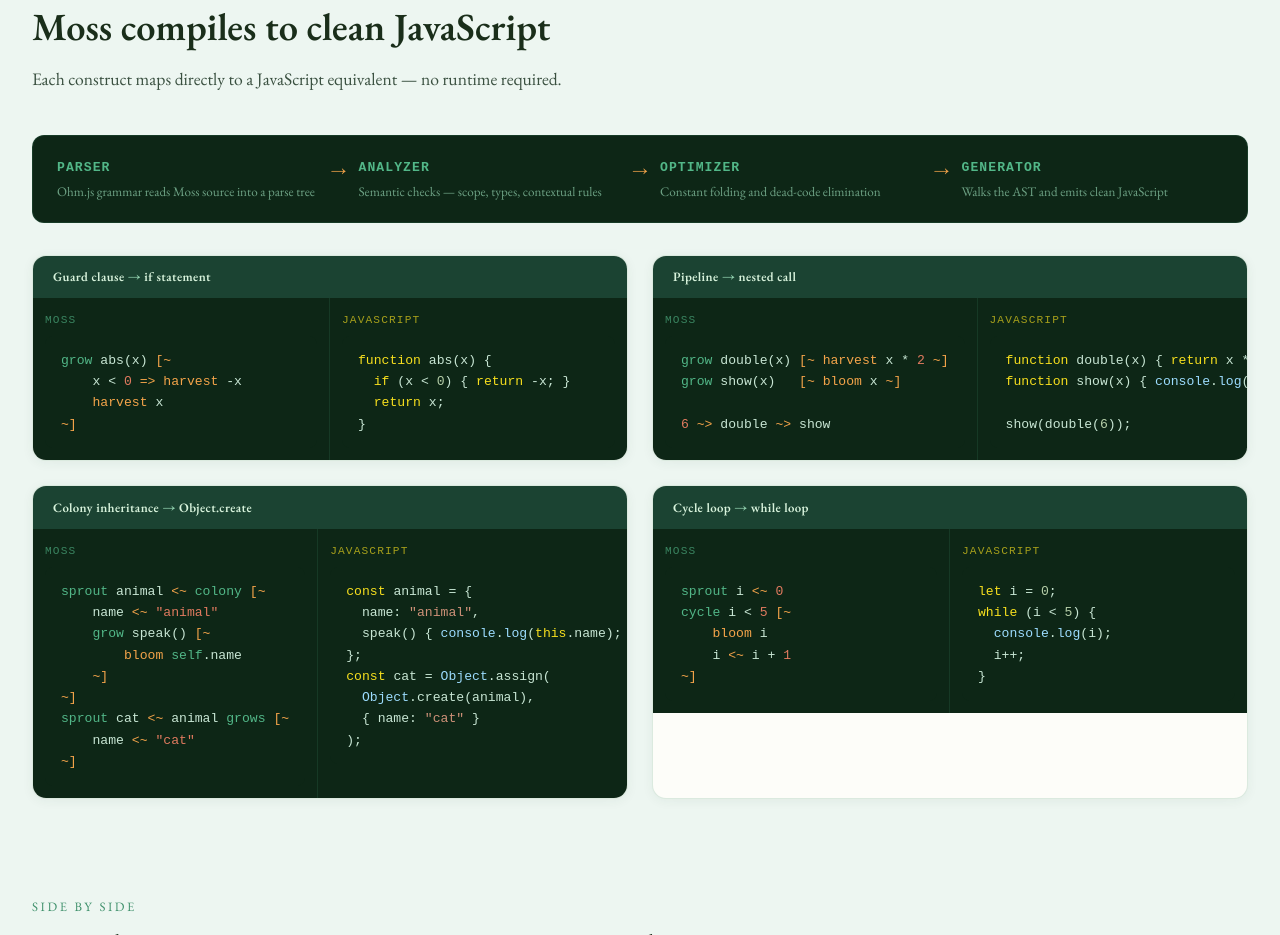
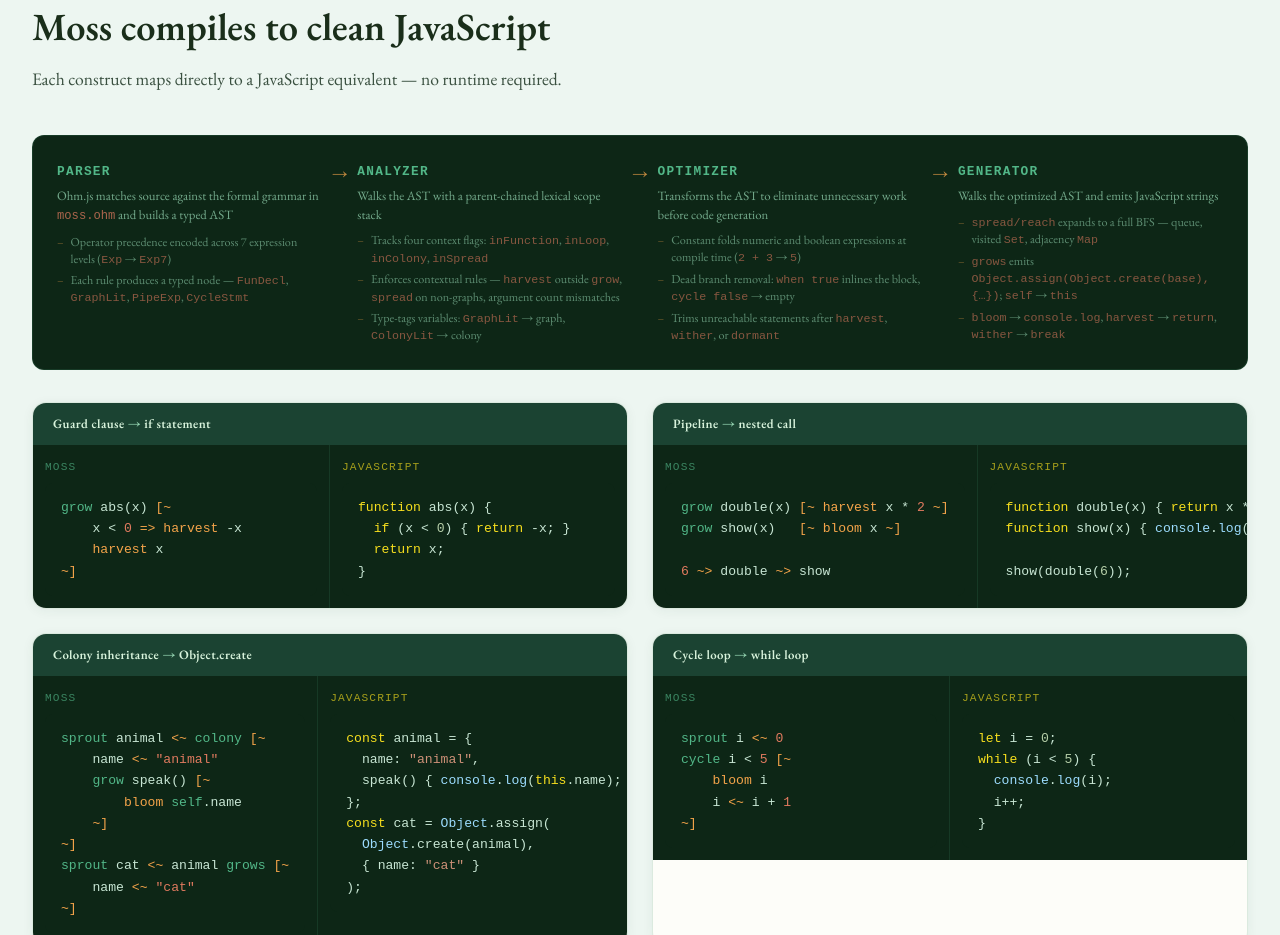
Before and after one commit to ethxnwzng/mosslang, a website: page docs/index.html in a window 1280 px wide. Shown: the part 2654-3589 px from the top of the page. Drawn offline with nearby package versions, Linux system fonts and the light colour scheme.

Commit message:
expand compiler pipeline with accurate per-stage details from source

```diff
--- a/docs/index.html
+++ b/docs/index.html
@@ -140,25 +140,52 @@
     <p class="section-desc">Each construct maps directly to a JavaScript equivalent — no runtime required.</p>
 
     <div class="pipeline-strip">
+
       <div class="pipeline-step">
         <div class="pipeline-name">Parser</div>
-        <div class="pipeline-detail">Ohm.js grammar reads Moss source into a parse tree</div>
+        <div class="pipeline-detail">Ohm.js matches source against the formal grammar in <code>moss.ohm</code> and builds a typed AST</div>
+        <ul class="pipeline-facts">
+          <li>Operator precedence encoded across 7 expression levels (<code>Exp</code> → <code>Exp7</code>)</li>
+          <li>Each rule produces a typed node — <code>FunDecl</code>, <code>GraphLit</code>, <code>PipeExp</code>, <code>CycleStmt</code></li>
+        </ul>
       </div>
+
       <div class="pipeline-sep">→</div>
+
       <div class="pipeline-step">
         <div class="pipeline-name">Analyzer</div>
-        <div class="pipeline-detail">Semantic checks — scope, types, contextual rules</div>
+        <div class="pipeline-detail">Walks the AST with a parent-chained lexical scope stack</div>
+        <ul class="pipeline-facts">
+          <li>Tracks four context flags: <code>inFunction</code>, <code>inLoop</code>, <code>inColony</code>, <code>inSpread</code></li>
+          <li>Enforces contextual rules — <code>harvest</code> outside <code>grow</code>, <code>spread</code> on non-graphs, argument count mismatches</li>
+          <li>Type-tags variables: <code>GraphLit</code> → graph, <code>ColonyLit</code> → colony</li>
+        </ul>
       </div>
+
       <div class="pipeline-sep">→</div>
+
       <div class="pipeline-step">
         <div class="pipeline-name">Optimizer</div>
-        <div class="pipeline-detail">Constant folding and dead-code elimination</div>
+        <div class="pipeline-detail">Transforms the AST to eliminate unnecessary work before code generation</div>
+        <ul class="pipeline-facts">
+          <li>Constant folds numeric and boolean expressions at compile time (<code>2 + 3</code> → <code>5</code>)</li>
+          <li>Dead branch removal: <code>when true</code> inlines the block, <code>cycle false</code> → empty</li>
+          <li>Trims unreachable statements after <code>harvest</code>, <code>wither</code>, or <code>dormant</code></li>
+        </ul>
       </div>
+
       <div class="pipeline-sep">→</div>
+
       <div class="pipeline-step">
         <div class="pipeline-name">Generator</div>
-        <div class="pipeline-detail">Walks the AST and emits clean JavaScript</div>
+        <div class="pipeline-detail">Walks the optimized AST and emits JavaScript strings</div>
+        <ul class="pipeline-facts">
+          <li><code>spread/reach</code> expands to a full BFS — queue, visited <code>Set</code>, adjacency <code>Map</code></li>
+          <li><code>grows</code> emits <code>Object.assign(Object.create(base), {…})</code>; <code>self</code> → <code>this</code></li>
+          <li><code>bloom</code> → <code>console.log</code>, <code>harvest</code> → <code>return</code>, <code>wither</code> → <code>break</code></li>
+        </ul>
       </div>
+
     </div>
 
     <div class="compile-grid">
--- a/docs/style.css
+++ b/docs/style.css
@@ -397,39 +397,79 @@ pre code {
   margin: 1.75rem 0 2rem;
   background: var(--c-darkest);
   border-radius: 12px;
-  padding: 1.25rem 1.5rem;
+  padding: 1.5rem;
   flex-wrap: wrap;
   border: 1px solid rgba(82,183,136,0.15);
 }
 
 .pipeline-step {
   flex: 1;
-  min-width: 120px;
+  min-width: 160px;
 }
 
 .pipeline-name {
   font-family: 'Courier New', monospace;
-  font-size: 0.82rem;
+  font-size: 0.8rem;
   font-weight: 700;
   color: var(--syn-starter);
-  margin-bottom: 0.25rem;
+  margin-bottom: 0.3rem;
   text-transform: uppercase;
-  letter-spacing: 0.08em;
+  letter-spacing: 0.1em;
 }
 
 .pipeline-detail {
-  font-size: 0.82rem;
+  font-size: 0.8rem;
   color: var(--c-mint);
+  opacity: 0.75;
+  line-height: 1.45;
+  margin-bottom: 0.5rem;
+}
+
+.pipeline-detail code {
+  font-size: 0.76rem;
+  color: var(--syn-string);
+  font-family: 'Courier New', monospace;
+}
+
+.pipeline-facts {
+  list-style: none;
+  padding: 0;
+  margin: 0;
+  display: flex;
+  flex-direction: column;
+  gap: 0.25rem;
+}
+
+.pipeline-facts li {
+  font-size: 0.76rem;
+  color: var(--c-mint);
+  opacity: 0.58;
+  line-height: 1.4;
+  padding-left: 0.85rem;
+  position: relative;
+}
+
+.pipeline-facts li::before {
+  content: '–';
+  position: absolute;
+  left: 0;
+  color: var(--syn-ender);
   opacity: 0.7;
-  line-height: 1.4;
+}
+
+.pipeline-facts code {
+  font-size: 0.73rem;
+  color: var(--syn-string);
+  font-family: 'Courier New', monospace;
 }
 
 .pipeline-sep {
   color: var(--syn-ender);
   font-size: 1rem;
-  padding: 0 0.75rem;
-  padding-top: 0.1rem;
+  padding: 0 0.6rem;
+  padding-top: 0.05rem;
   flex-shrink: 0;
+  opacity: 0.8;
 }
 
 /* ─── Compiled output ────────────────────────────── */
```
